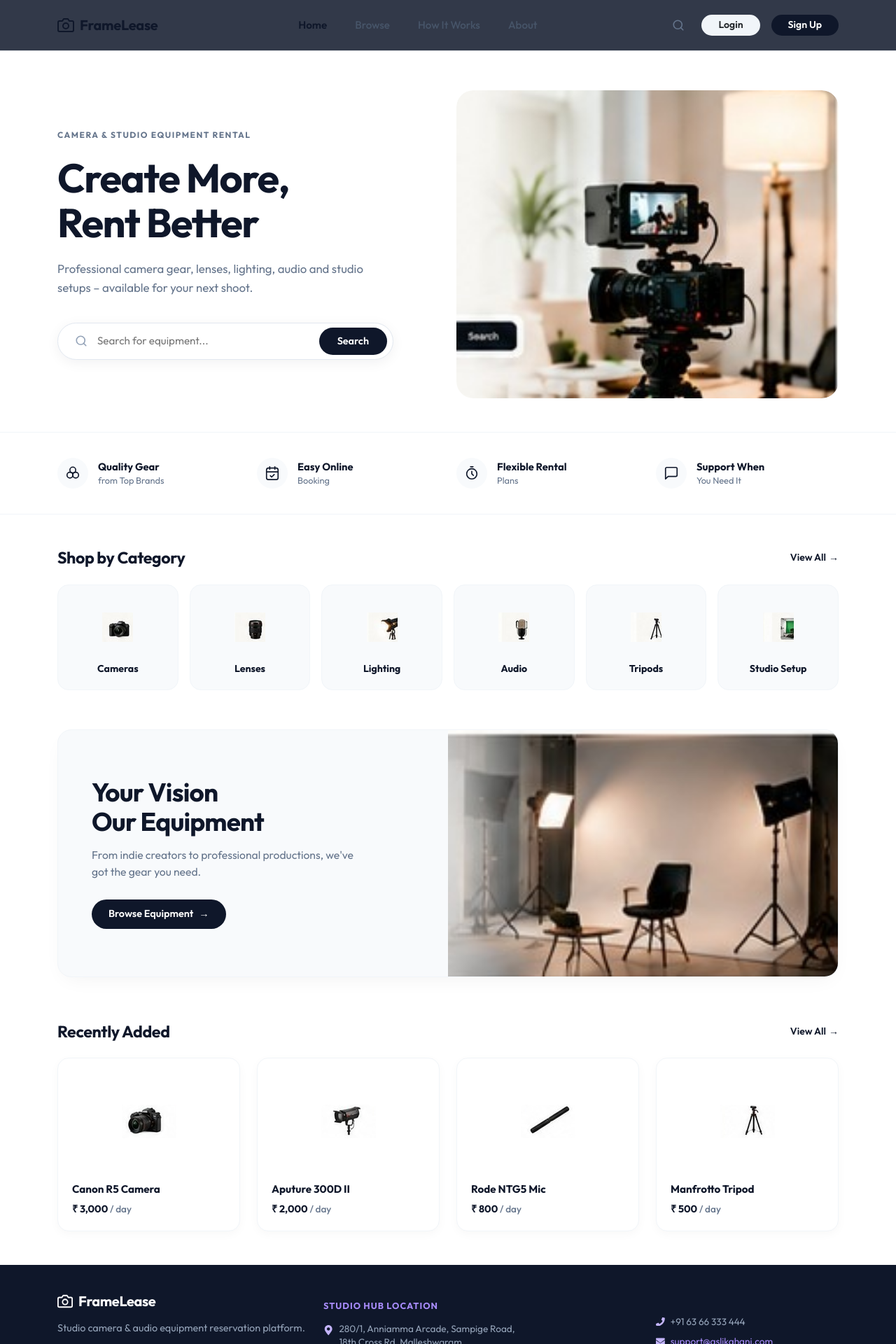
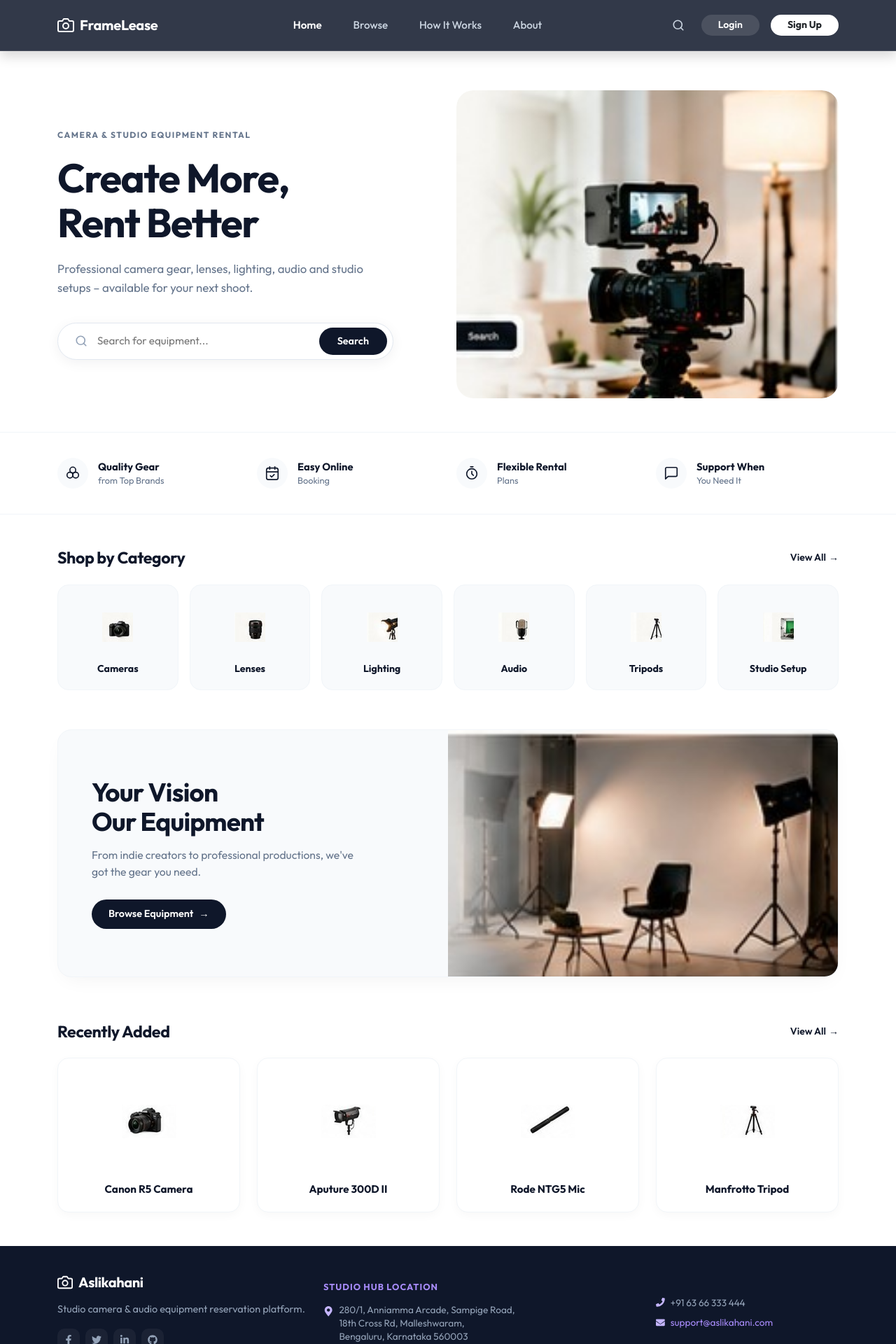
Before and after one commit to lakshmi2214/Asset-frontend-, a React (Create React App) app: page / in a window 1280 px wide. Shown: the top 1920 px of the page at 70% size. Built offline with nearby package versions, Linux system fonts and the light colour scheme.

Commit message:
Use contrast dark navbar and remove price/per day from Recently Added

```diff
--- a/src/App.js
+++ b/src/App.js
@@ -32,16 +32,16 @@ function App() {
   return (
     <Router>
       <div className="d-flex flex-column min-vh-100">
-        <Navbar bg="white" expand="lg" sticky="top" className="border-bottom py-3" style={{ backgroundColor: '#ffffff', borderBottom: '1px solid #f1f5f9' }}>
+        <Navbar variant="dark" expand="lg" sticky="top" className="py-3 shadow" style={{ backgroundColor: '#0f172a', borderBottom: '1px solid rgba(255, 255, 255, 0.1)' }}>
           <Container>
             <Navbar.Brand as={Link} to="/" className="d-flex align-items-center gap-2 text-decoration-none">
-              <svg width="24" height="24" viewBox="0 0 24 24" fill="none" stroke="#0f172a" strokeWidth="2" strokeLinecap="round" strokeLinejoin="round">
+              <svg width="24" height="24" viewBox="0 0 24 24" fill="none" stroke="#ffffff" strokeWidth="2" strokeLinecap="round" strokeLinejoin="round">
                 <path d="M23 19a2 2 0 0 1-2 2H3a2 2 0 0 1-2-2V8a2 2 0 0 1 2-2h4l2-3h6l2 3h4a2 2 0 0 1 2 2z" />
                 <circle cx="12" cy="13" r="4" />
               </svg>
-              <span style={{ fontWeight: 800, fontSize: '1.25rem', color: '#0f172a', letterSpacing: '-0.3px' }}>FrameLease</span>
+              <span style={{ fontWeight: 800, fontSize: '1.25rem', color: '#ffffff', letterSpacing: '-0.3px' }}>FrameLease</span>
             </Navbar.Brand>
-            <Navbar.Toggle aria-controls="basic-navbar-nav" className="border-0 shadow-none" />
+            <Navbar.Toggle aria-controls="basic-navbar-nav" className="border-0 shadow-none text-light" />
             <Navbar.Collapse id="basic-navbar-nav">
               <Nav className="mx-auto gap-4 align-items-center my-2 my-lg-0">
                 <Nav.Link as={Link} to="/" className="framelease-nav-link active">Home</Nav.Link>
@@ -50,25 +50,25 @@ function App() {
                 <Nav.Link as={Link} to="/#about" className="framelease-nav-link">About</Nav.Link>
               </Nav>
               <Nav className="gap-3 align-items-center flex-row justify-content-end">
-                <Link to="/assets" className="text-secondary text-decoration-none p-2 d-flex align-items-center" title="Search equipment">
-                  <svg width="18" height="18" viewBox="0 0 24 24" fill="none" stroke="#64748b" strokeWidth="2.2" strokeLinecap="round" strokeLinejoin="round">
+                <Link to="/assets" className="text-decoration-none p-2 d-flex align-items-center" title="Search equipment">
+                  <svg width="18" height="18" viewBox="0 0 24 24" fill="none" stroke="#cbd5e1" strokeWidth="2.2" strokeLinecap="round" strokeLinejoin="round">
                     <circle cx="11" cy="11" r="8"></circle>
                     <line x1="21" y1="21" x2="16.65" y2="16.65"></line>
                   </svg>
                 </Link>
                 {user ? (
                   <>
-                    <Nav.Link as={Link} to="/bookings" className="text-dark fw-semibold px-2">My History</Nav.Link>
-                    <Button variant="link" className="text-secondary text-decoration-none fw-medium p-0" onClick={handleLogout}>
+                    <Nav.Link as={Link} to="/bookings" className="text-white fw-semibold px-2">My History</Nav.Link>
+                    <Button variant="link" className="text-light opacity-75 text-decoration-none fw-medium p-0" onClick={handleLogout}>
                       Sign Out
                     </Button>
                   </>
                 ) : (
                   <>
-                    <Link to="/login" className="btn rounded-pill px-4 py-1 fw-semibold text-dark border-0" style={{ fontSize: '0.88rem', backgroundColor: '#f1f5f9' }}>
+                    <Link to="/login" className="btn rounded-pill px-4 py-1 fw-semibold text-white border-0" style={{ fontSize: '0.88rem', backgroundColor: 'rgba(255, 255, 255, 0.12)' }}>
                       Login
                     </Link>
-                    <Link to="/signup" className="btn rounded-pill px-4 py-1 fw-semibold text-white border-0" style={{ fontSize: '0.88rem', backgroundColor: '#0f172a' }}>
+                    <Link to="/signup" className="btn rounded-pill px-4 py-1 fw-bold text-dark border-0" style={{ fontSize: '0.88rem', backgroundColor: '#ffffff' }}>
                       Sign Up
                     </Link>
                   </>
--- a/src/Css/index.css
+++ b/src/Css/index.css
@@ -1390,16 +1390,16 @@ body {
 ============================================================ */
 
 .framelease-nav-link {
-  color: #475569 !important;
+  color: #cbd5e1 !important;
   font-weight: 500;
   font-size: 0.95rem;
-  transition: color 0.2s ease;
-  padding: 0.5rem 0.5rem !important;
+  transition: all 0.2s ease;
+  padding: 0.5rem 0.65rem !important;
 }
 
 .framelease-nav-link:hover,
 .framelease-nav-link.active {
-  color: #0f172a !important;
+  color: #ffffff !important;
   font-weight: 600;
 }
 
--- a/src/Home/Footer.js
+++ b/src/Home/Footer.js
@@ -13,7 +13,7 @@ const Footer = () => {
                                 <path d="M23 19a2 2 0 0 1-2 2H3a2 2 0 0 1-2-2V8a2 2 0 0 1 2-2h4l2-3h6l2 3h4a2 2 0 0 1 2 2z" />
                                 <circle cx="12" cy="13" r="4" />
                             </svg>
-                            <h5 style={{ fontWeight: 800, margin: 0, letterSpacing: '-0.4px', color: '#ffffff' }}>FrameLease</h5>
+                            <h5 style={{ fontWeight: 800, margin: 0, letterSpacing: '-0.4px', color: '#ffffff' }}>Aslikahani</h5>
                         </div>
                         <p style={{ color: '#94a3b8', lineHeight: 1.5, fontSize: '0.9rem', marginBottom: '1rem' }}>
                             Studio camera &amp; audio equipment reservation platform.
--- a/src/Home/Home.js
+++ b/src/Home/Home.js
@@ -45,25 +45,21 @@ const recentlyAdded = [
   {
     id: 'canon-r5',
     title: 'Canon R5 Camera',
-    price: '₹ 3,000',
     image: process.env.PUBLIC_URL + '/assets/images/item_img_1.png',
   },
   {
     id: 'aputure-300d',
     title: 'Aputure 300D II',
-    price: '₹ 2,000',
     image: process.env.PUBLIC_URL + '/assets/images/item_img_2.png',
   },
   {
     id: 'rode-ntg5',
     title: 'Rode NTG5 Mic',
-    price: '₹ 800',
     image: process.env.PUBLIC_URL + '/assets/images/item_img_3.png',
   },
   {
     id: 'manfrotto-tripod',
     title: 'Manfrotto Tripod',
-    price: '₹ 500',
     image: process.env.PUBLIC_URL + '/assets/images/item_img_4.png',
   },
 ];
@@ -284,7 +280,7 @@ export default function Home() {
           <Row className="g-4">
             {recentlyAdded.map((item) => (
               <Col key={item.id} xs={12} sm={6} md={3}>
-                <Link to="/assets" className="framelease-product-card">
+                <Link to="/assets" className="framelease-product-card text-center">
                   <div className="framelease-product-img-box">
                     <img
                       src={item.image}
@@ -292,10 +288,7 @@ export default function Home() {
                       className="framelease-product-img"
                     />
                   </div>
-                  <div className="framelease-product-title">{item.title}</div>
-                  <div className="framelease-product-price">
-                    {item.price} <span>/ day</span>
-                  </div>
+                  <div className="framelease-product-title mb-0">{item.title}</div>
                 </Link>
               </Col>
             ))}
```
